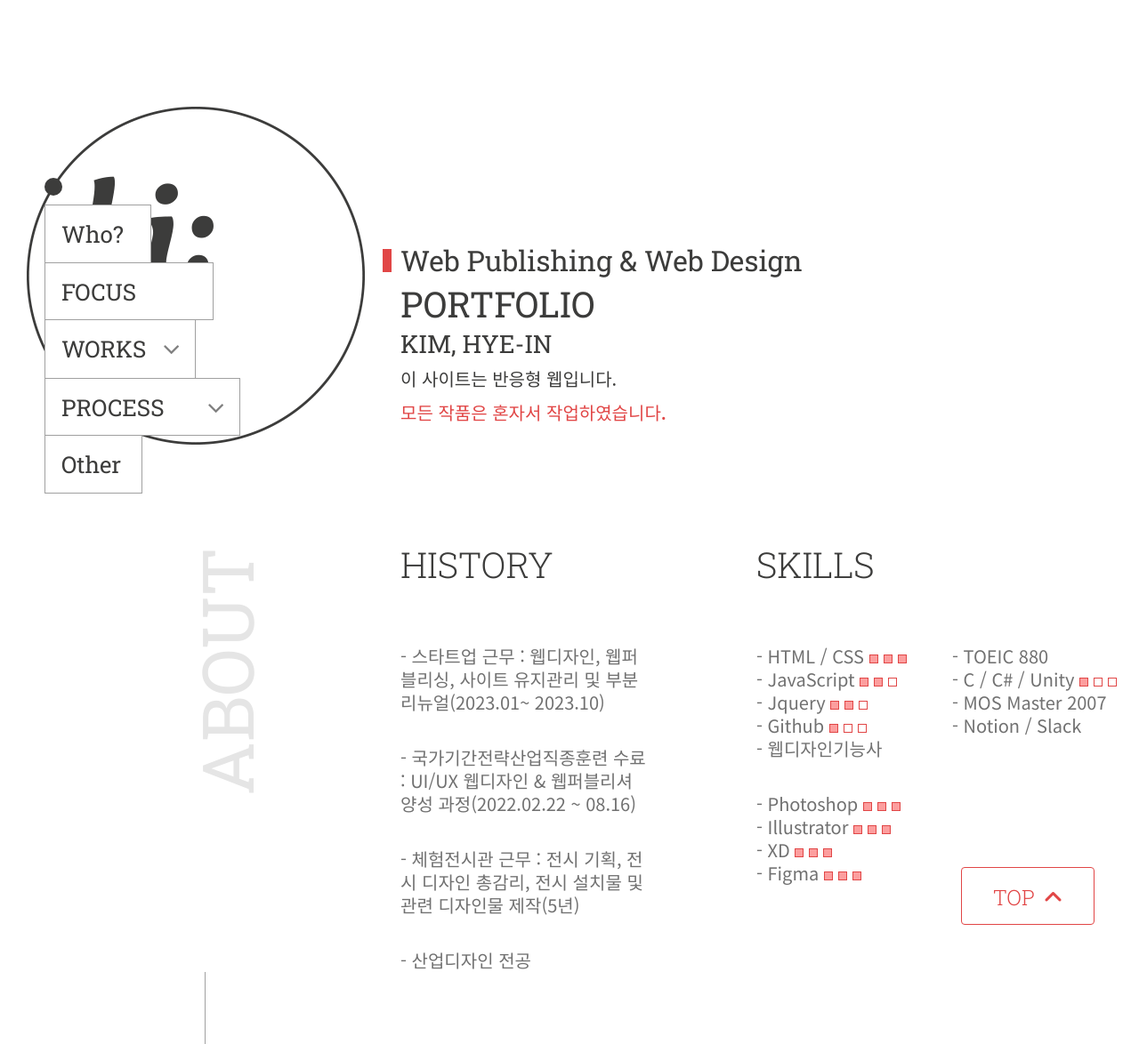
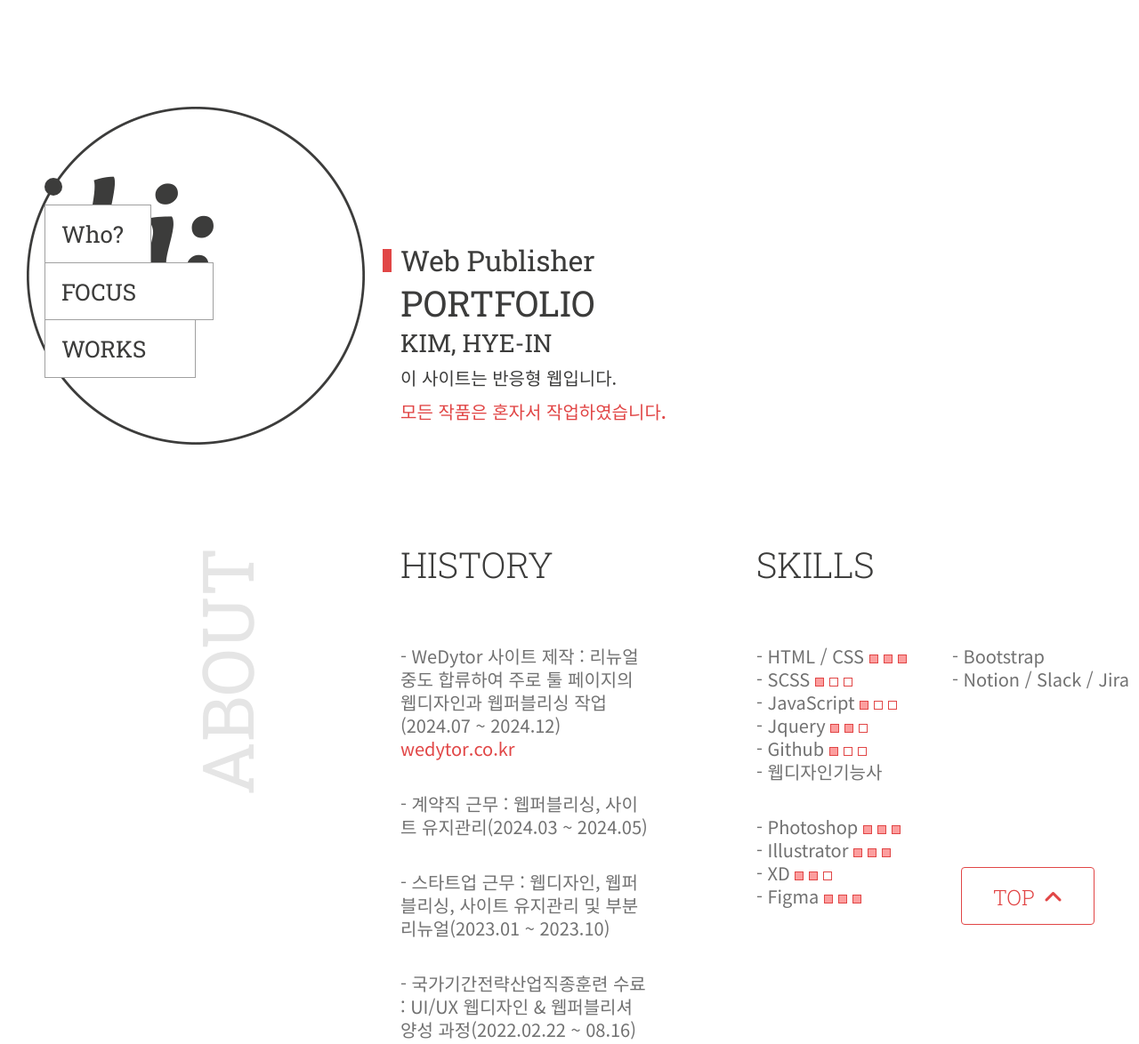
Before and after one commit to HyeInWebpub/portfolio, a plain HTML site: page index.html in a window 1280 px wide. Shown: the top 1174 px of the page at 89% size. Drawn offline with Linux system fonts and the light colour scheme.

Commit message:
2024-12-02 내용 추가 및 레이아웃 수정

```diff
--- a/css/main_responsive.css
+++ b/css/main_responsive.css
@@ -235,7 +235,7 @@
     .headbox{width: 85%; margin: 0 auto;}
     header h1{width: 90%; height: 240px; background-size: contain; background-position: 0px 0px;}
     header .txtbox{width: 100%; margin: 30px 0; box-sizing: border-box;}
-    header .txtbox strong{font-size: 20px; margin: 5px 0;}
+    header .txtbox strong{font-size: 20px; margin: 5px 0; min-width: 0;}
     header .txtbox h2{font-size: 30px; margin: 5px 0;}
     header .txtbox p{font-size: 22px; margin: 5px 0;}
     header .txtbox em{font-size: 16px; margin: 5px 0;}
@@ -272,7 +272,7 @@
     /* ======== 섹션3 works ======== */
     .works{width: 100%; height: auto;}
     .wo_cont{width: 85%; margin: 0 auto;}
-    .wo_cont h3::before{width: 200px;}
+    .wo_cont h3::before{width: 100px;}
     .wo_cont h3{width: 100%; font-size: 26px;}
     .wo_cont ul{width: 100%; margin: 0 auto;}
     .wo_cont li{width: 190px; height: 80px; margin: 0; margin-bottom: 20px; margin-right: 20px; transition: all 0.5s;}
--- a/css/main_style.css
+++ b/css/main_style.css
@@ -34,15 +34,15 @@ nav.pc_nav .mainmenu::before{content: ''; display: block; width: 20px; height: 2
 /* 메인메뉴 */
 nav.pc_nav .mainmenu>li>a{display: block; height: 65px; background-color: #fff; box-sizing: border-box; position: relative;}
 nav.pc_nav .mainmenu>li>a p{padding-left: 18px; font-size: 26px; font-weight: 400; color: #3c3c3b; line-height: 65px;}
-nav.pc_nav .m_works>a p::after, nav.pc_nav .m_process>a p::after{
+/* nav.pc_nav .m_works>a p::after, nav.pc_nav .m_process>a p::after{
     content: ''; display: block; width: 17px; height: 10px;
     background: url(../images/icons/angle_down.png) no-repeat;
     position: absolute; top: 28px; right: 18px;
-}
+} */
 /* 메인메뉴별 크기 */
 nav.pc_nav .m_who>a{width: 120px; border: 1px solid #a0a0a0; border-bottom: transparent;}
 nav.pc_nav .m_focus>a{width: 190px; border: 1px solid #a0a0a0;}
-nav.pc_nav .m_works>a{width: 170px; border: 1px solid #a0a0a0; border-top: transparent; border-bottom: transparent;}
+nav.pc_nav .m_works>a{width: 170px; border: 1px solid #a0a0a0; border-top: transparent; /* border-bottom: transparent; */}
 nav.pc_nav .m_process>a{width: 220px; border: 1px solid #a0a0a0;}
 nav.pc_nav .m_other>a{width: 110px; border: 1px solid #a0a0a0; border-top: transparent;}
 /* 서브 */
@@ -61,7 +61,7 @@ nav.pc_nav .submenu{display: none;}
 header h1{float: left; width: 420px; height: 420px; background: url(../images/logo.png) no-repeat center;}
 header .txtbox{float: left; margin-top: 180px;}
 header .txtbox::before{content: ''; display: block; width: 10px; height: 26px; background-color: #e14646; float: left; margin: 0 10px 160px 0;}
-header .txtbox strong{font-size: 32px; font-weight: 400; color: #3c3c3b; line-height: 26px;}
+header .txtbox strong{font-size: 32px; font-weight: 400; color: #3c3c3b; line-height: 26px; display: block; min-width: 320px;}
 header .txtbox h2{font-size: 40px; font-weight: 400; color: #3c3c3b; line-height: 30px; margin-top: 20px;}
 header .txtbox h2::before{display: none;}
 header .txtbox p{font-size: 28px; font-weight: 400; color: #3c3c3b; margin-top: 20px; line-height: 20px;}
@@ -81,6 +81,7 @@ header .txtbox em.participate{font-weight: 500; color: #e14646;}
 .who_s{width: 420px; margin-left: 20px;}
 .who h3{font-size: 40px; font-weight: 300; color: #3c3c3b; line-height: 30px; margin-bottom: 75px;}
 .who p{font-size: 20px; font-weight: 400; color: #717171; line-height: 26px;}
+.who p a{color: #e14646;}
 .who_h p{width: 280px;}
 .who_s li{float: left; width: 200px; margin-bottom: 10px;}
 .who_s li:nth-child(1){margin-right: 20px;}
@@ -101,8 +102,8 @@ header .txtbox em.participate{font-weight: 500; color: #e14646;}
 .works{width: 100%; height: auto; background-color: #f2f2f2;}
 
 .wo_cont{padding: 70px 0 150px 0;}
-.wo_cont h3{display: inline-block; font-size: 36px; font-weight: 300; color: #808080; line-height: 27px; margin: 30px 0;}
-.wo_cont h3::before{content: ''; display: inline-block; width: 1150px; height: 1px; margin-right: 20px; background-color: #808080; vertical-align: middle;}
+.wo_cont h3{display: inline-block; font-size: 30px; font-weight: 300; color: #808080; line-height: 27px; margin: 30px 0;}
+.wo_cont h3::before{content: ''; display: inline-block; width: 1050px; height: 1px; margin-right: 20px; background-color: #808080; vertical-align: middle;}
 .wo_cont li{float: left; width: 400px; height: 140px; position: relative; border-radius: 70px; margin: 26px 0 0 20px; transition: all 0.5s;}
 .wo_cont li:nth-child(3n-2){margin-left: 0;}
 
@@ -178,5 +179,5 @@ header .txtbox em.participate{font-weight: 500; color: #e14646;}
 
 
 /* ======== 푸터 ======== */
-footer{width: 100%; height: 50px; background-color: #3c3c3b; text-align: center; margin-top: 200px;}
+footer{width: 100%; height: 50px; background-color: #3c3c3b; text-align: center; /* margin-top: 200px; */}
 footer p{font-size: 16px; font-weight: normal; color: #fff; line-height: 50px;}
--- a/index.html
+++ b/index.html
@@ -33,18 +33,18 @@
                 <li class="m_who"><a href="#sec_who"><p>Who?</p></a></li>
                 <li class="m_focus"><a href="#sec_focus"><p>FOCUS</p></a></li>
                 <li class="m_works"><a href="#sec_works"><p>WORKS</p></a>
-                    <ul class="submenu">
+                    <!-- <ul class="submenu">
                         <li class="works2023"><a href="#sec_works_2023"><em>- 2023</em></a></li>
                         <li class="works2022"><a href="#sec_works_2022"><em>- 2022</em></a></li>
-                    </ul>
+                    </ul> -->
                 </li>
-                <li class="m_process"><a href="#sec_pro"><p>PROCESS</p></a>
+                <!-- <li class="m_process"><a href="#sec_pro"><p>PROCESS</p></a>
                     <ul class="submenu">
                         <li class="pro_wf"><a href="#sec_pro"><em>- Workflow</em></a></li>
                         <li class="pro_sa"><a href="#sample"><em>- Sample Data</em></a></li>
                     </ul>
-                </li>
-                <li class="m_other"><a href="#sec_other"><p>Other</p></a></li>
+                </li> -->
+                <!-- <li class="m_other"><a href="#sec_other"><p>Other</p></a></li> -->
             </ul>
         </div>
     </nav>
@@ -56,8 +56,8 @@
                 <li class="m_who"><a href="#sec_who"><p>Who?</p></a></li>
                 <li class="m_focus"><a href="#sec_focus"><p>FOCUS</p></a></li>
                 <li class="m_works"><a href="#sec_works"><p>WORKS</p></a></li>
-                <li class="m_process"><a href="#sec_pro"><p>PROCESS</p></a></li>
-                <li class="m_other"><a href="#sec_other"><p>Other</p></a></li>
+                <!-- <li class="m_process"><a href="#sec_pro"><p>PROCESS</p></a></li> -->
+                <!-- <li class="m_other"><a href="#sec_other"><p>Other</p></a></li> -->
             </ul>
         </div>
     </nav>
@@ -71,8 +71,8 @@
                 <li class="m_who"><a href="#sec_who"><p>Who?</p></a></li>
                 <li class="m_focus"><a href="#sec_focus"><p>FOCUS</p></a></li>
                 <li class="m_works"><a href="#sec_works"><p>WORKS</p></a></li>
-                <li class="m_process"><a href="#sec_pro"><p>PROCESS</p></a></li>
-                <li class="m_other"><a href="#sec_other"><p>Other</p></a></li>
+                <!-- <li class="m_process"><a href="#sec_pro"><p>PROCESS</p></a></li> -->
+                <!-- <li class="m_other"><a href="#sec_other"><p>Other</p></a></li> -->
             </ul>
         </div>
     </nav>
@@ -82,7 +82,7 @@
         <div class="headbox wrap clearfix">
             <h1><span class="blind">로고</span></h1>
             <div class="txtbox">
-                <strong>Web Publishing & Web Design</strong>
+                <strong>Web Publisher</strong>
                 <h2>PORTFOLIO</h2>
                 <p>KIM, HYE-IN</p>
                 <em>이 사이트는 반응형 웹입니다.</em>
@@ -103,10 +103,20 @@
                     <ul>
                         <li>
                             <p class="w_btm_space">
-                                - 스타트업 근무 : 웹디자인, 웹퍼블리싱, 사이트 유지관리 및 부분 리뉴얼(2023.01~ 2023.10)
+                                - WeDytor 사이트 제작 : 리뉴얼 중도 합류하여 주로 툴 페이지의 웹디자인과 웹퍼블리싱 작업(2024.07 ~ 2024.12)
+                                <a href="https://wedytor.co.kr/_wedytor_renewal/WeDytor/index.html" target="_blank">wedytor.co.kr</a>
                             </p>
                         </li>
-
+                        <li>
+                            <p class="w_btm_space">
+                                - 계약직 근무 : 웹퍼블리싱, 사이트 유지관리(2024.03 ~ 2024.05)
+                            </p>
+                        </li>
+                        <li>
+                            <p class="w_btm_space">
+                                - 스타트업 근무 : 웹디자인, 웹퍼블리싱, 사이트 유지관리 및 부분 리뉴얼(2023.01 ~ 2023.10)
+                            </p>
+                        </li>
                         <li>
                             <p class="w_btm_space">
                                 - 국가기간전략산업직종훈련 수료 : UI/UX 웹디자인 & 웹퍼블리셔 양성 과정(2022.02.22 ~ 08.16)
@@ -134,8 +144,12 @@
                                 <img src="images/icons/level3.png" alt="활용도 상">
                             </p>
                             <p>
+                                - SCSS
+                                <img src="images/icons/level1.png" alt="활용도 하">
+                            </p>
+                            <p>
                                 - JavaScript
-                                <img src="images/icons/level2.png" alt="활용도 중">
+                                <img src="images/icons/level1.png" alt="활용도 하">
                             </p>
                             <p>
                                 - Jquery
@@ -156,7 +170,7 @@
                             </p>
                             <p>
                                 - XD
-                                <img src="images/icons/level3.png" alt="활용도 상">
+                                <img src="images/icons/level2.png" alt="활용도 중">
                             </p>
                             <p>
                                 - Figma
@@ -165,14 +179,17 @@
                         </li>
 
                         <li>
-                            <p>- TOEIC 880</p>
-                            <p>
+                            <!-- <p>- TOEIC 880</p> -->
+                            <!-- <p>
                                 - C / C# / Unity
                                 <img src="images/icons/level1.png" alt="활용도 하">
+                            </p> -->
+                            <!-- <p>- MOS Master 2007</p> -->
+                            <p>
+                                - Bootstrap
                             </p>
-                            <p>- MOS Master 2007</p>
                             <p>
-                                - Notion / Slack
+                                - Notion / Slack / Jira
                             </p>
                         </li>
                     </ul>
@@ -217,7 +234,7 @@
             <div class="wo_cont wrap" id="sec_works">
                 <h2>WORKS</h2>
 
-                <h3 id="sec_works_2023">2023</h3>
+                <h3 id="sec_works_2023">반응형</h3>
                 <ul class="clearfix">
                     <li class="imgbox">
                         <a href="pages/faceGenerator/login_m.html" onClick="window.open(this.href, '', 'width=414, height=896'); return false;">
@@ -229,20 +246,21 @@
                         </a>
                     </li>
 
-
-                </ul>
-
-                <h3 id="sec_works_2022">2022</h3>
-                <ul class="clearfix">
                     <li class="imgbox">
                         <a href="pages/homenature/" onClick="window.open(this.href, '', 'width=1800, height=960'); return false;">
                             <img class="image_center" src="images/works_img_homenature.png" alt="홈네이처">
                             <div class="wo_txtbox">
                                 <h4>HOME NATURE</h4>
-                                <p>PC웹 & 모바일 반응형 / isotope(유료) / 2022. 07</p>
+                                <p>PC웹 & 모바일 반응형 / isotope / 2022. 07</p>
                             </div>
                         </a>
                     </li>
+
+                </ul>
+
+                <h3 id="sec_works_2022">PC웹 전용</h3>
+                <ul class="clearfix">
+
 
                     <li class="imgbox">
                         <a href="pages/kumkang/" onClick="window.open(this.href, '', 'width=1800, height=960'); return false;">
@@ -280,7 +298,7 @@
 
 
         <!-- 섹션4 process -->
-        <section class="process">
+        <!-- <section class="process">
             <div class="pro_flow" id="sec_pro">
                 <h2>PROCESS</h2>
                 <strong>사이트는 아래의 디자인 기획 프로세스를 따라 제작됩니다.</strong>
@@ -312,11 +330,11 @@
                 <a href="downloads/hotelRoyalParadise_guide.pdf">DOWNLOAD</a>
                 <p><i class="fa-regular fa-file-lines"></i> Hotel Royal Paradise / 자유주제 개인작업 2022.08</p>
             </div>
-        </section>
+        </section> -->
 
 
         <!-- 섹션5 other -->
-        <section class="other" id="sec_other">
+        <!-- <section class="other" id="sec_other">
             <div class="oth_cont clearfix">
                 <ul class="oth_imgbox">
                     <li class="imgbox fullheight"><img class="image_center" src="images/other_img01.png" alt="웹 게시물 디자인"></li>
@@ -350,7 +368,7 @@
                     </div>
                 </div>
             </div>
-        </section>
+        </section> -->
     </main>
 
 
```
